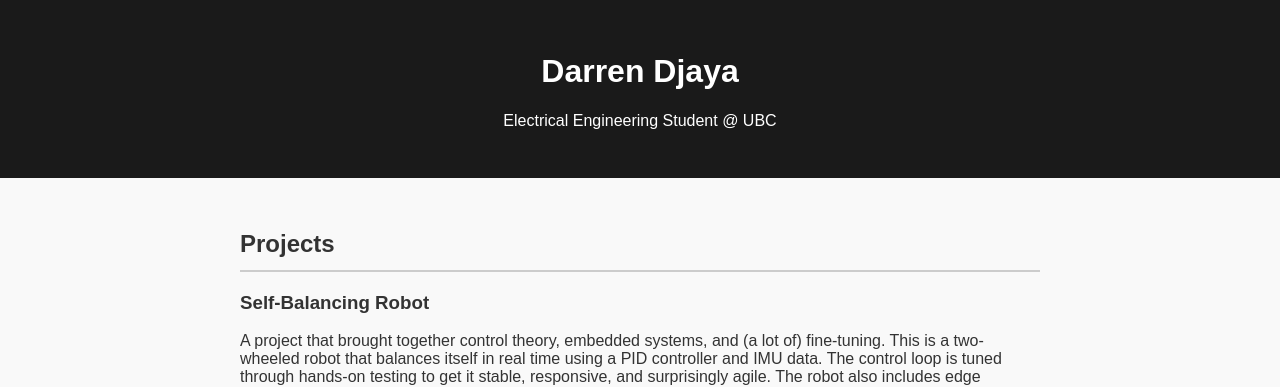
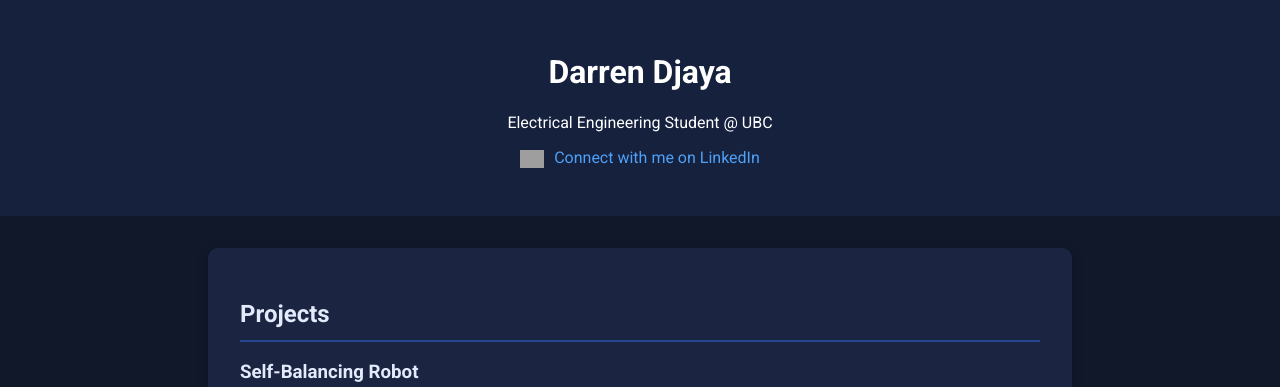
Before and after one commit to djayadarren/Portfolio, a plain HTML site: page index.html in a window 1280 px wide. Shown: the top 387 px of the page. Drawn offline with Linux system fonts and the light colour scheme; grey boxes are pictures that could not be loaded.

Commit message:
Aesthetics work

```diff
--- a/index.html
+++ b/index.html
@@ -4,12 +4,19 @@
   <meta charset="UTF-8" />
   <meta name="viewport" content="width=device-width, initial-scale=1.0" />
   <title>Darren Djaya | Portfolio</title>
+  <link href="https://fonts.googleapis.com/css?family=Roboto:400,700&display=swap" rel="stylesheet">
   <link rel="stylesheet" href="style.css" />
 </head>
 <body>
   <header>
     <h1>Darren Djaya</h1>
     <p>Electrical Engineering Student @ UBC</p>
+    <p>
+      <a href="https://www.linkedin.com/in/darren-djaya-45b892271/" target="_blank" rel="noopener">
+        <img class="linkedin-icon" src="https://cdn.jsdelivr.net/gh/simple-icons/simple-icons/icons/linkedin.svg" alt="LinkedIn" style="width:24px; vertical-align:middle; margin-right:6px;">
+        Connect with me on LinkedIn
+      </a>
+    </p>
   </header>
 
   <section id="projects">
--- a/style.css
+++ b/style.css
@@ -1,26 +1,29 @@
 body {
-  font-family: Arial, sans-serif;
+  font-family: Roboto, sans-serif;
   margin: 0;
   padding: 0;
-  background: #f9f9f9;
-  color: #333;
+  background: #10182a; /* deep navy */
+  color: #e3eafc;      /* light blue-gray */
 }
 
 header {
-  background: #1a1a1a;
-  color: white;
+  background: #16213e; /* navy blue */
+  color: #fff;
   padding: 2em;
   text-align: center;
 }
 
 section {
+  background: #1b2541; /* slightly lighter navy */
   padding: 2em;
   max-width: 800px;
-  margin: auto;
+  margin: 2em auto;
+  border-radius: 10px;
+  box-shadow: 0 2px 8px rgba(10,20,40,0.5);
 }
 
 h2 {
-  border-bottom: 2px solid #ccc;
+  border-bottom: 2px solid #274690; /* blue accent */
   padding-bottom: 0.5em;
 }
 
@@ -28,10 +31,29 @@ h2 {
   margin-bottom: 1.5em;
 }
 
+a {
+  color: #4ea1f7;
+  text-decoration: none;
+}
+
+a:hover {
+  text-decoration: underline;
+  color: #82c0ff;
+}
+
 footer {
-  background: #1a1a1a;
-  color: white;
+  background: #141b2d; /* dark navy */
+  color: #aab8d6;
   text-align: center;
   padding: 1em;
   margin-top: 2em;
 }
+
+.linkedin-icon {
+  transition: transform 0.2s cubic-bezier(.4,2,.6,1), box-shadow 0.2s;
+}
+
+a:hover .linkedin-icon {
+  transform: scale(1.4) rotate(-8deg);
+  box-shadow: 0 4px 16px #4ea1f7aa;
+}
```
